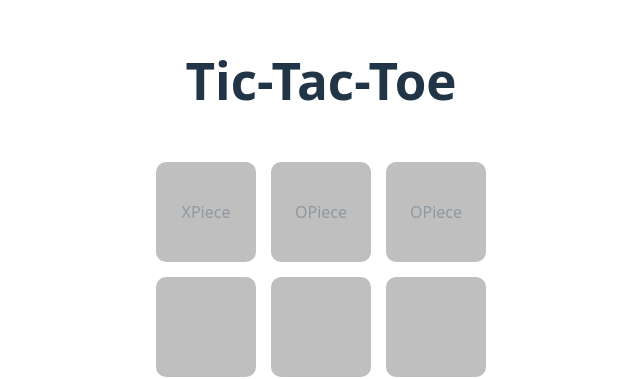
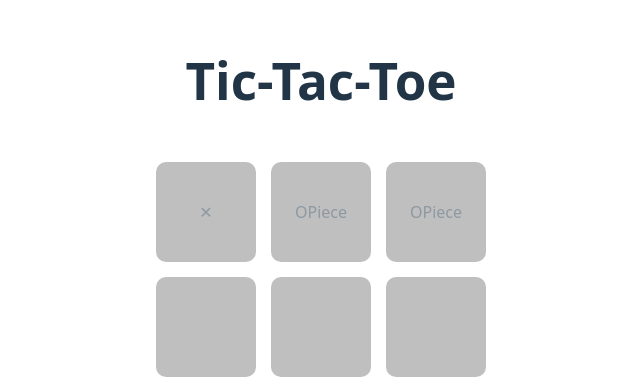
Before and after one commit to devangmalhotra/ai-agent-tic-tac-toe, a React (Vite) app: page /game in a window 1280 px wide. Shown: the part 155-534 px from the top of the page, without its empty margins (319-959 px from the left). Built offline with nearby package versions, Linux system fonts and the light colour scheme.

Commit message:
updated x piece

```diff
--- a/src/Components/XPiece/XPiece.jsx
+++ b/src/Components/XPiece/XPiece.jsx
@@ -3,7 +3,7 @@ import './XPiece.css'
 
 function XPiece() {
   return (
-    <div id='xpiece-main'>XPiece</div>
+    <div id='xpiece-main'>&#x2715;</div>
   )
 }
 
```
